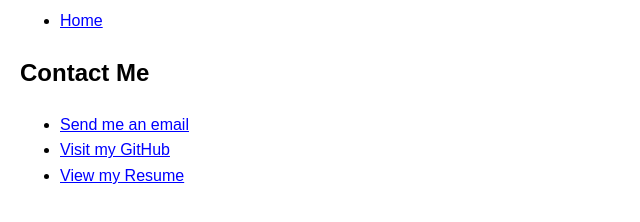
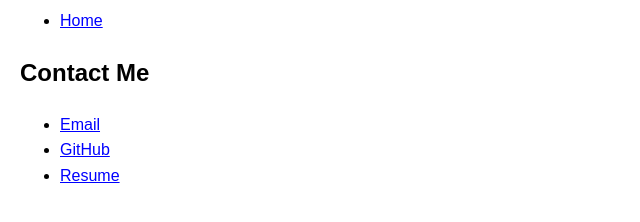
Before and after one commit to cherrycryy/cherrycryy, a plain HTML site: page index.html in a window 1280 px wide. Shown: the part 86-308 px from the top of the page, without its empty margins (0-640 px from the left). Drawn offline with Linux system fonts and the light colour scheme.

Commit message:
Update index.html

```diff
--- a/index.html
+++ b/index.html
@@ -28,9 +28,9 @@
     <section>
         <h2>Contact Me</h2>
         <ul>
-            <li><a href="jordan.bertrand316@gmail.com">Send me an email</a></li>
-            <li><a href="https://github.com/cherrycryy" target="_blank">Visit my GitHub</a></li>
-            <li><a href="resume.pdf" target="_blank">View my Resume</a></li>
+            <li><a href="jordan.bertrand316@gmail.com">Email</a></li>
+            <li><a href="https://github.com/cherrycryy" target="_blank">GitHub</a></li>
+            <li><a href="resume.pdf" target="_blank">Resume</a></li>
         </ul>
     </section>
 </body>
```
